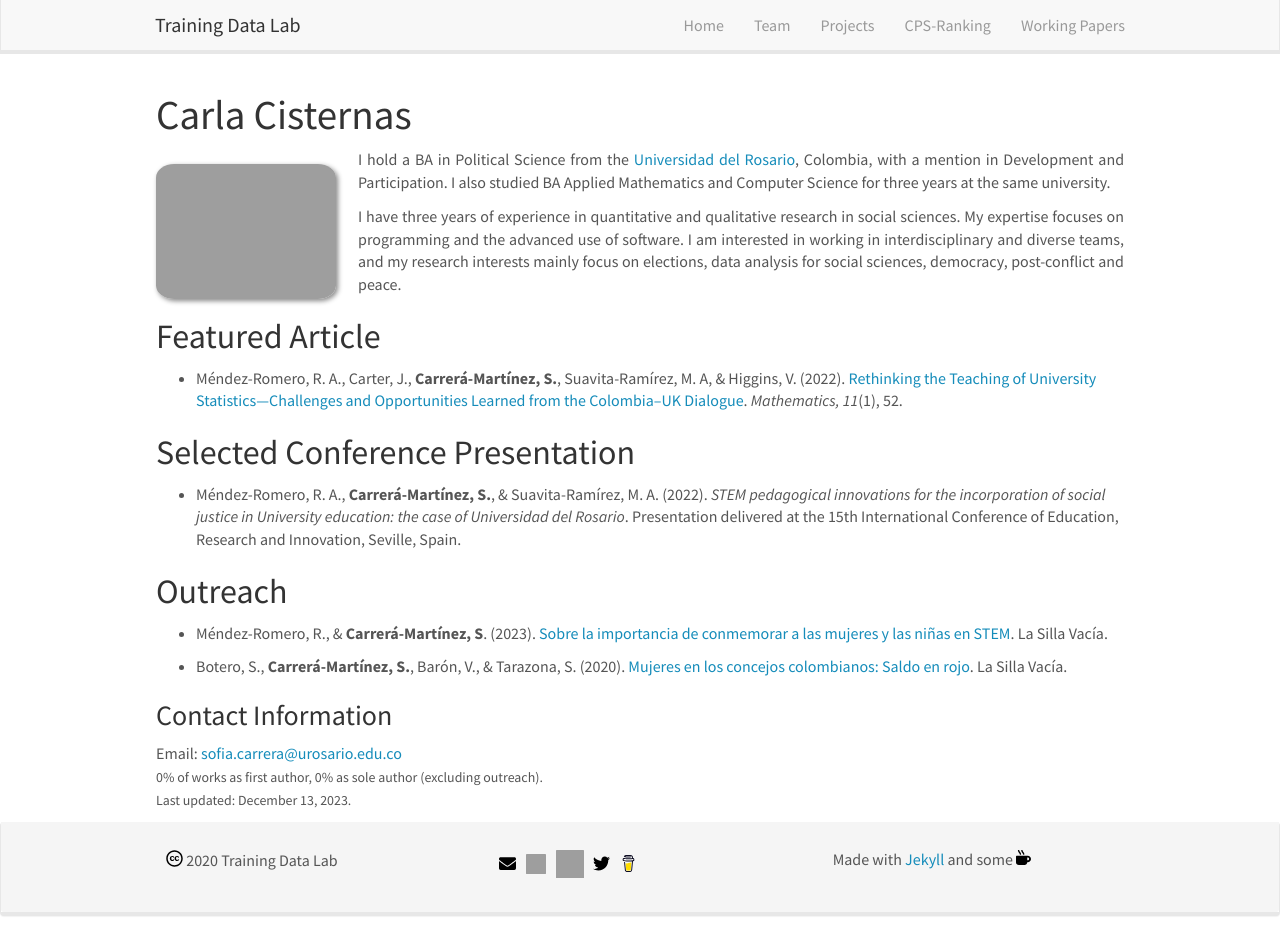
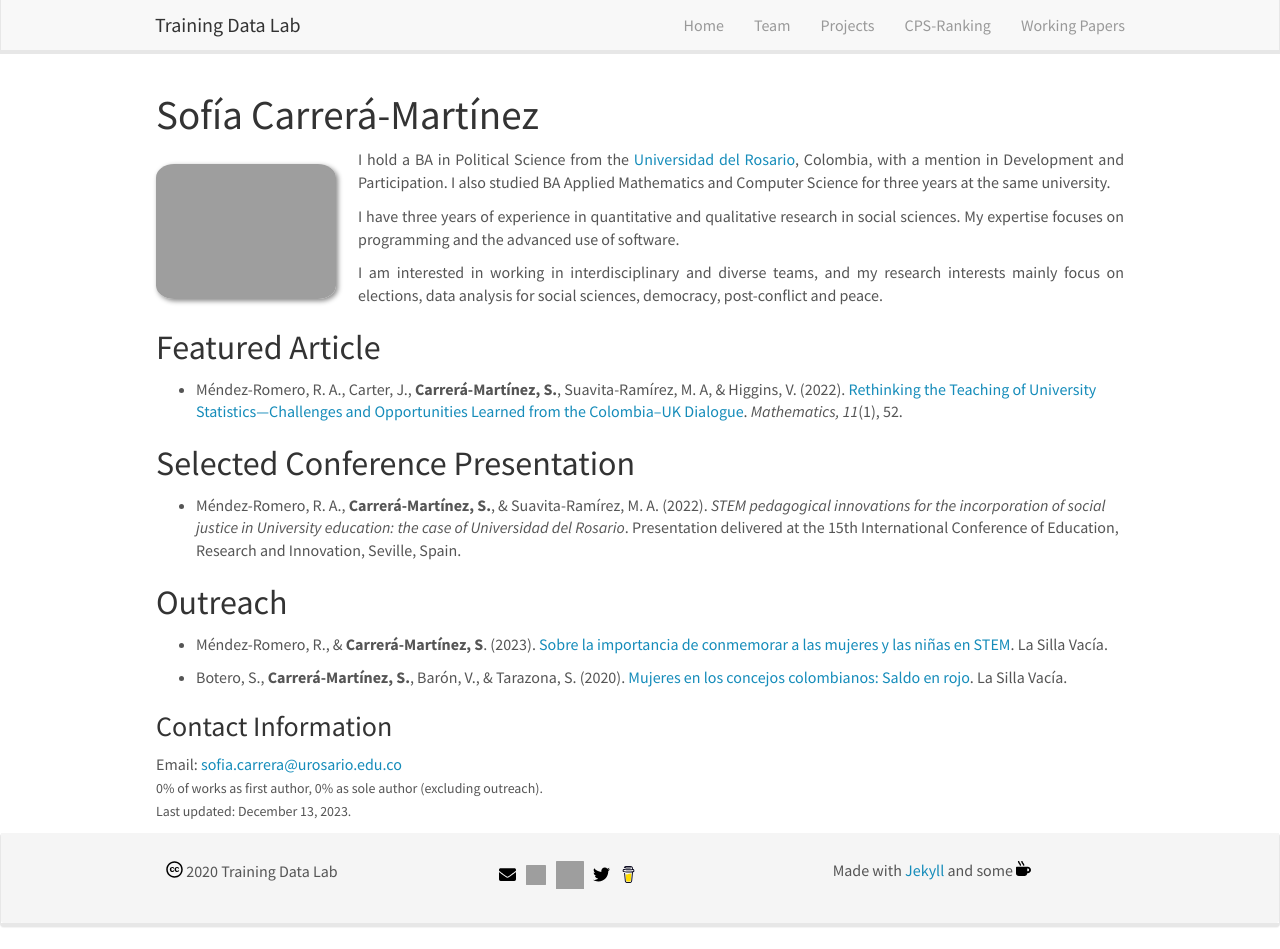
Before and after one commit to training-datalab/old-training-datalab.com, a Jekyll site: the page built from _pages/scarreramartinez.md, in a window 1280 px wide and 949 px high. Built offline with Jekyll 4.4.1, drawn with Linux system fonts in a browser that asks for light colours; nearby versions of some CDN libraries.

Commit message:
Update scarreramartinez.md
Co-Authored-By: Carla Cisternas <carla.cisternas@umayor.cl>

```diff
--- a/_pages/scarreramartinez.md
+++ b/_pages/scarreramartinez.md
@@ -6,13 +6,15 @@ sitemap: false
 permalink: /team/scarreramartinez/
 ---
 
-# Carla Cisternas
+# Sofía Carrerá-Martínez
 
 <img src="https://training-datalab.com/images/team/scarreramartinez.jpg" class="img-responsive" width="180px" style="float: left" />
 
 <p align="justify">I hold a BA in Political Science from the <a href="https://urosario.edu.co/" target="_blank">Universidad del Rosario</a>, Colombia, with a mention in Development and Participation. I also studied BA Applied Mathematics and Computer Science for three years at the same university.</p>
 
-<p align="justify">I have three years of experience in quantitative and qualitative research in social sciences. My expertise focuses on programming and the advanced use of software. I am interested in working in interdisciplinary and diverse teams, and my research interests mainly focus on elections, data analysis for social sciences, democracy, post-conflict and peace.</p>
+<p align="justify">I have three years of experience in quantitative and qualitative research in social sciences. My expertise focuses on programming and the advanced use of software.</p>
+
+<p align="justify">I am interested in working in interdisciplinary and diverse teams, and my research interests mainly focus on elections, data analysis for social sciences, democracy, post-conflict and peace.</p>
 
 ## Featured Article
 
```
